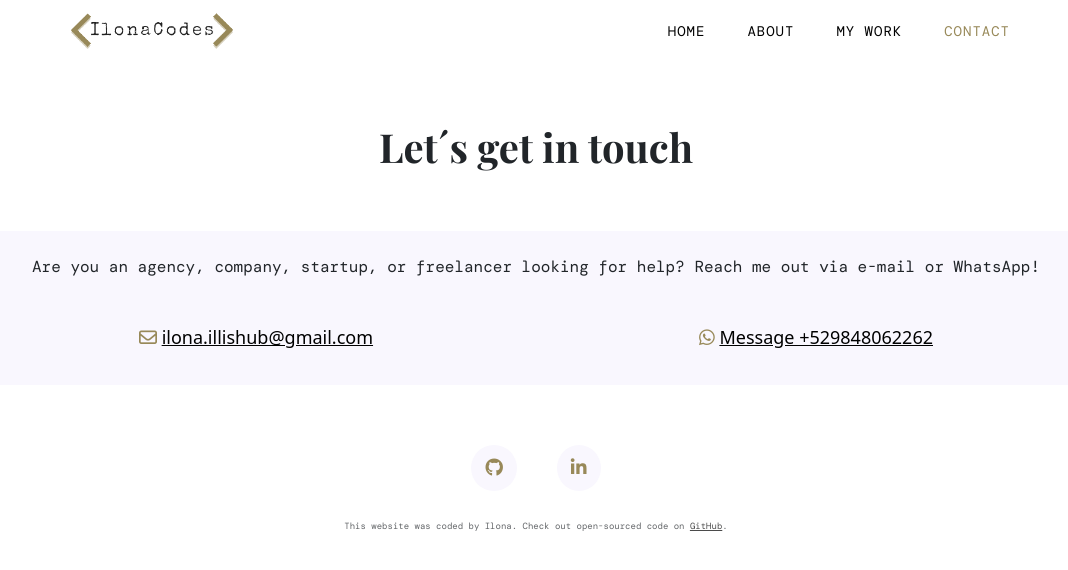
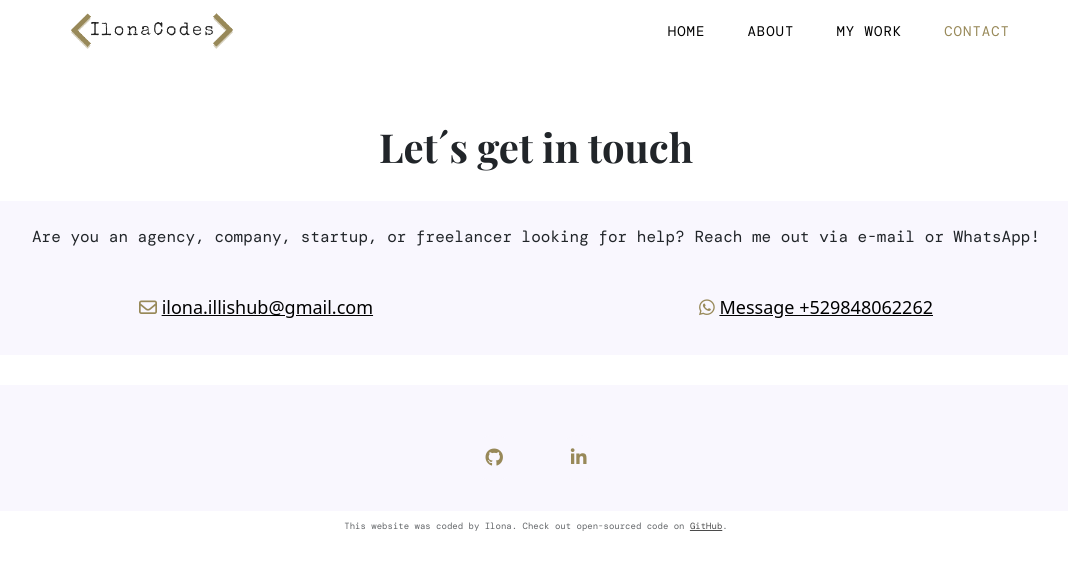
Before and after one commit to ilona-dev/portfolio-project, a plain HTML site: page contact.html in a window 1280 px wide. Shown: the whole page, without its empty margins (104-1172 px from the left). Drawn offline with nearby package versions, Linux system fonts and the light colour scheme.

Commit message:
contact container css

```diff
--- a/src/styles.css
+++ b/src/styles.css
@@ -41,7 +41,8 @@ p {
   opacity: 70%;
 }
 footer {
-  margin: 40px 20px 0;
+  padding: 30px 0 10px 0;
+  background: var(--background-color);
 }
 p,
 .nav-container,
@@ -111,6 +112,9 @@ footer .social-links a:hover {
 .contact-container p {
   font-size: 14px;
 }
+.contact-container p {
+    margin-bottom: 0;
+}
 .btn-hero {
   background: var(--light-gold-branding);
   color: white;
@@ -150,7 +154,8 @@ footer .social-links a:hover {
   margin-top: 100px;
 }
 .contact-container {
-  margin-top: 60px;
+  margin-top: 30px;
+  margin-bottom: 30px;
   padding: 10px;
 }
 .contact-container h2 {
```
